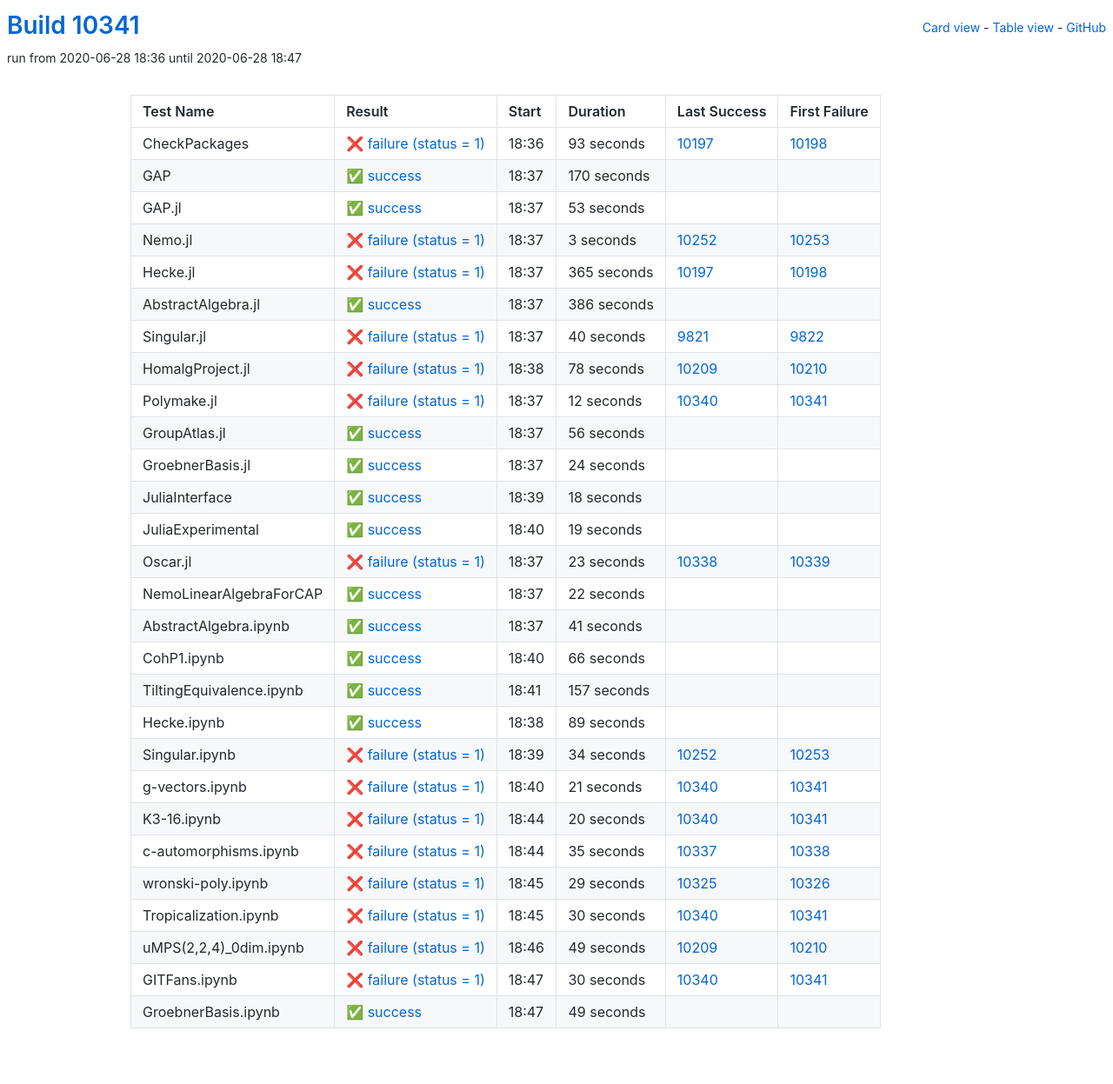
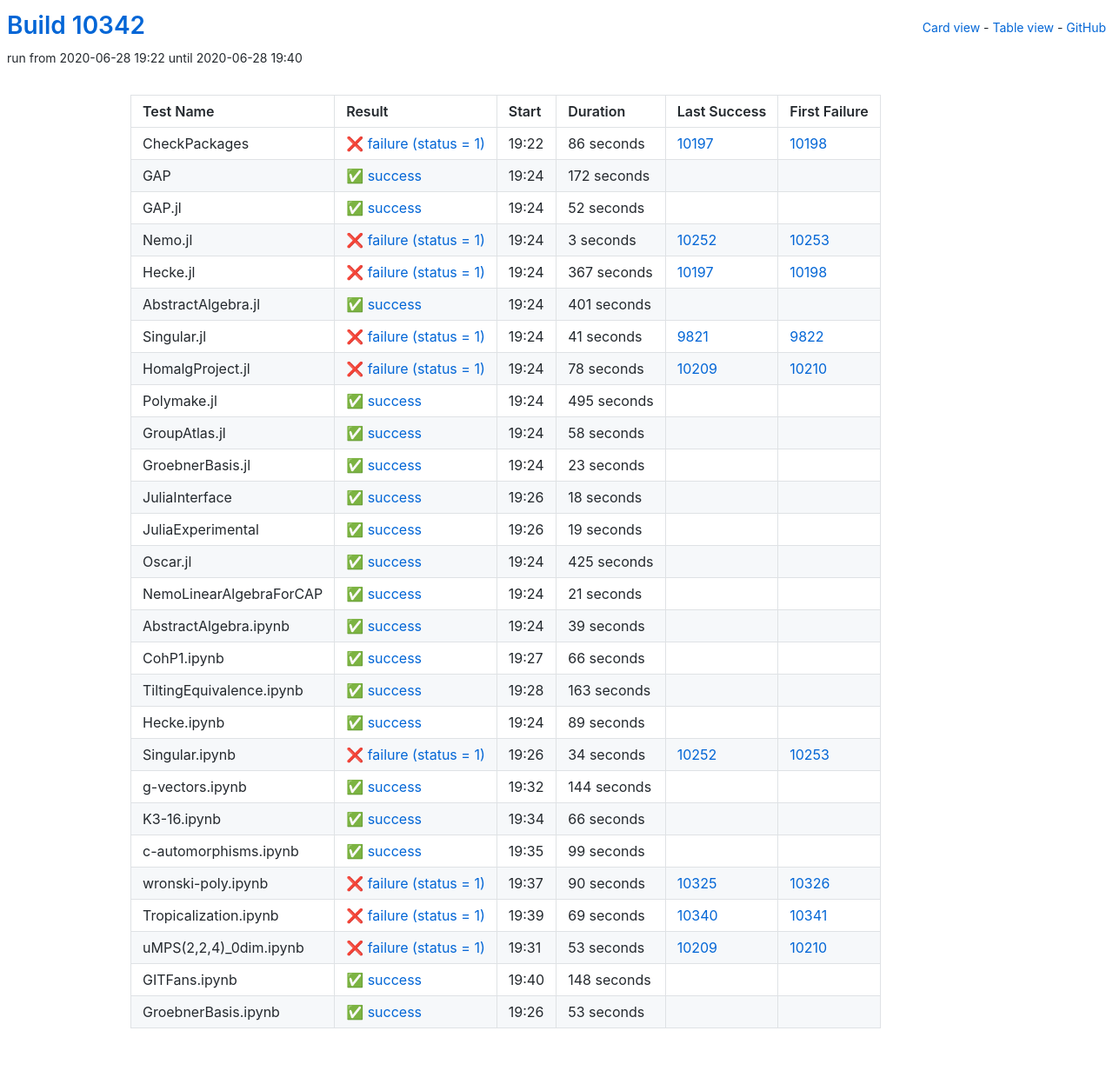
Before and after one commit to oscar-system/oscar-ci-status, a Jekyll site: the page built from table.html, in a window 1280 px wide. Shown: the whole page at 87% size. Built offline with Jekyll 4.4.1, drawn with Linux system fonts in a browser that asks for light colours.

Commit message:
Build #10342

```diff
--- a/_data/ci.yml
+++ b/_data/ci.yml
@@ -1,6 +1,6 @@
 ---
-build: 10341
-build_url: https://oscarci.mathematik.uni-kl.de/job/oscar/10341/
+build: 10342
+build_url: https://oscarci.mathematik.uni-kl.de/job/oscar/10342/
 job: oscar
 organization: oscar-system
 repo: oscar-ci-status
@@ -8,44 +8,44 @@
 tests:
 - name: CheckPackages
   id: checkpackages
-  log: https://oscarci.mathematik.uni-kl.de/job/oscar/10341/artifact/logs/build-10341/CheckPackages.log
-  start: 2020-06-28 18:36
+  log: https://oscarci.mathematik.uni-kl.de/job/oscar/10342/artifact/logs/build-10342/CheckPackages.log
+  start: 2020-06-28 19:22
   success: false
   exitcode: 1
   status: failure
-  duration: 93
+  duration: 86
   last_success: 10197
   last_success_url: https://oscarci.mathematik.uni-kl.de/job/oscar/10197/
   first_failure: 10198
   first_failure_url: https://oscarci.mathematik.uni-kl.de/job/oscar/10198/
 - name: GAP
   id: gap
-  log: https://oscarci.mathematik.uni-kl.de/job/oscar/10341/artifact/logs/build-10341/GAP.log
-  start: 2020-06-28 18:37
+  log: https://oscarci.mathematik.uni-kl.de/job/oscar/10342/artifact/logs/build-10342/GAP.log
+  start: 2020-06-28 19:24
   success: true
   exitcode: 0
   status: success
-  duration: 170
+  duration: 172
   last_success: false
   last_success_url:
   first_failure: false
   first_failure_url:
 - name: GAP.jl
   id: gap-jl
-  log: https://oscarci.mathematik.uni-kl.de/job/oscar/10341/artifact/logs/build-10341/GAP.jl.log
-  start: 2020-06-28 18:37
+  log: https://oscarci.mathematik.uni-kl.de/job/oscar/10342/artifact/logs/build-10342/GAP.jl.log
+  start: 2020-06-28 19:24
   success: true
   exitcode: 0
   status: success
-  duration: 53
+  duration: 52
   last_success: false
   last_success_url:
   first_failure: false
   first_failure_url:
 - name: Nemo.jl
   id: nemo-jl
-  log: https://oscarci.mathematik.uni-kl.de/job/oscar/10341/artifact/logs/build-10341/Nemo.jl.log
-  start: 2020-06-28 18:37
+  log: https://oscarci.mathematik.uni-kl.de/job/oscar/10342/artifact/logs/build-10342/Nemo.jl.log
+  start: 2020-06-28 19:24
   success: false
   exitcode: 1
   status: failure
@@ -56,44 +56,44 @@
   first_failure_url: https://oscarci.mathematik.uni-kl.de/job/oscar/10253/
 - name: Hecke.jl
   id: hecke-jl
-  log: https://oscarci.mathematik.uni-kl.de/job/oscar/10341/artifact/logs/build-10341/Hecke.jl.log
-  start: 2020-06-28 18:37
+  log: https://oscarci.mathematik.uni-kl.de/job/oscar/10342/artifact/logs/build-10342/Hecke.jl.log
+  start: 2020-06-28 19:24
   success: false
   exitcode: 1
   status: failure
-  duration: 365
+  duration: 367
   last_success: 10197
   last_success_url: https://oscarci.mathematik.uni-kl.de/job/oscar/10197/
   first_failure: 10198
   first_failure_url: https://oscarci.mathematik.uni-kl.de/job/oscar/10198/
 - name: AbstractAlgebra.jl
   id: abstractalgebra-jl
-  log: https://oscarci.mathematik.uni-kl.de/job/oscar/10341/artifact/logs/build-10341/AbstractAlgebra.jl.log
-  start: 2020-06-28 18:37
+  log: https://oscarci.mathematik.uni-kl.de/job/oscar/10342/artifact/logs/build-10342/AbstractAlgebra.jl.log
+  start: 2020-06-28 19:24
   success: true
   exitcode: 0
   status: success
-  duration: 386
+  duration: 401
   last_success: false
   last_success_url:
   first_failure: false
   first_failure_url:
 - name: Singular.jl
   id: singular-jl
-  log: https://oscarci.mathematik.uni-kl.de/job/oscar/10341/artifact/logs/build-10341/Singular.jl.log
-  start: 2020-06-28 18:37
+  log: https://oscarci.mathematik.uni-kl.de/job/oscar/10342/artifact/logs/build-10342/Singular.jl.log
+  start: 2020-06-28 19:24
   success: false
   exitcode: 1
   status: failure
-  duration: 40
+  duration: 41
   last_success: 9821
   last_success_url: https://oscarci.mathematik.uni-kl.de/job/oscar/9821/
   first_failure: 9822
   first_failure_url: https://oscarci.mathematik.uni-kl.de/job/oscar/9822/
 - name: HomalgProject.jl
   id: homalgproject-jl
-  log: https://oscarci.mathematik.uni-kl.de/job/oscar/10341/artifact/logs/build-10341/HomalgProject.jl.log
-  start: 2020-06-28 18:38
+  log: https://oscarci.mathematik.uni-kl.de/job/oscar/10342/artifact/logs/build-10342/HomalgProject.jl.log
+  start: 2020-06-28 19:24
   success: false
   exitcode: 1
   status: failure
@@ -104,44 +104,44 @@
   first_failure_url: https://oscarci.mathematik.uni-kl.de/job/oscar/10210/
 - name: Polymake.jl
   id: polymake-jl
-  log: https://oscarci.mathematik.uni-kl.de/job/oscar/10341/artifact/logs/build-10341/Polymake.jl.log
-  start: 2020-06-28 18:37
-  success: false
-  exitcode: 1
-  status: failure
-  duration: 12
-  last_success: 10340
-  last_success_url: https://oscarci.mathematik.uni-kl.de/job/oscar/10340/
-  first_failure: 10341
-  first_failure_url: https://oscarci.mathematik.uni-kl.de/job/oscar/10341/
-- name: GroupAtlas.jl
-  id: groupatlas-jl
-  log: https://oscarci.mathematik.uni-kl.de/job/oscar/10341/artifact/logs/build-10341/GroupAtlas.jl.log
-  start: 2020-06-28 18:37
+  log: https://oscarci.mathematik.uni-kl.de/job/oscar/10342/artifact/logs/build-10342/Polymake.jl.log
+  start: 2020-06-28 19:24
   success: true
   exitcode: 0
   status: success
-  duration: 56
+  duration: 495
+  last_success: false
+  last_success_url:
+  first_failure: false
+  first_failure_url:
+- name: GroupAtlas.jl
+  id: groupatlas-jl
+  log: https://oscarci.mathematik.uni-kl.de/job/oscar/10342/artifact/logs/build-10342/GroupAtlas.jl.log
+  start: 2020-06-28 19:24
+  success: true
+  exitcode: 0
+  status: success
+  duration: 58
   last_success: false
   last_success_url:
   first_failure: false
   first_failure_url:
 - name: GroebnerBasis.jl
   id: groebnerbasis-jl
-  log: https://oscarci.mathematik.uni-kl.de/job/oscar/10341/artifact/logs/build-10341/GroebnerBasis.jl.log
-  start: 2020-06-28 18:37
+  log: https://oscarci.mathematik.uni-kl.de/job/oscar/10342/artifact/logs/build-10342/GroebnerBasis.jl.log
+  start: 2020-06-28 19:24
   success: true
   exitcode: 0
   status: success
-  duration: 24
+  duration: 23
   last_success: false
   last_success_url:
   first_failure: false
   first_failure_url:
 - name: JuliaInterface
   id: juliainterface
-  log: https://oscarci.mathematik.uni-kl.de/job/oscar/10341/artifact/logs/build-10341/JuliaInterface.log
-  start: 2020-06-28 18:39
+  log: https://oscarci.mathematik.uni-kl.de/job/oscar/10342/artifact/logs/build-10342/JuliaInterface.log
+  start: 2020-06-28 19:26
   success: true
   exitcode: 0
   status: success
@@ -152,8 +152,8 @@
   first_failure_url:
 - name: JuliaExperimental
   id: juliaexperimental
-  log: https://oscarci.mathematik.uni-kl.de/job/oscar/10341/artifact/logs/build-10341/JuliaExperimental.log
-  start: 2020-06-28 18:40
+  log: https://oscarci.mathematik.uni-kl.de/job/oscar/10342/artifact/logs/build-10342/JuliaExperimental.log
+  start: 2020-06-28 19:26
   success: true
   exitcode: 0
   status: success
@@ -164,44 +164,44 @@
   first_failure_url:
 - name: Oscar.jl
   id: oscar-jl
-  log: https://oscarci.mathematik.uni-kl.de/job/oscar/10341/artifact/logs/build-10341/Oscar.jl.log
-  start: 2020-06-28 18:37
-  success: false
-  exitcode: 1
-  status: failure
-  duration: 23
-  last_success: 10338
-  last_success_url: https://oscarci.mathematik.uni-kl.de/job/oscar/10338/
-  first_failure: 10339
-  first_failure_url: https://oscarci.mathematik.uni-kl.de/job/oscar/10339/
-- name: NemoLinearAlgebraForCAP
-  id: nemolinearalgebraforcap
-  log: https://oscarci.mathematik.uni-kl.de/job/oscar/10341/artifact/logs/build-10341/NemoLinearAlgebraForCAP.log
-  start: 2020-06-28 18:37
+  log: https://oscarci.mathematik.uni-kl.de/job/oscar/10342/artifact/logs/build-10342/Oscar.jl.log
+  start: 2020-06-28 19:24
   success: true
   exitcode: 0
   status: success
-  duration: 22
+  duration: 425
+  last_success: false
+  last_success_url:
+  first_failure: false
+  first_failure_url:
+- name: NemoLinearAlgebraForCAP
+  id: nemolinearalgebraforcap
+  log: https://oscarci.mathematik.uni-kl.de/job/oscar/10342/artifact/logs/build-10342/NemoLinearAlgebraForCAP.log
+  start: 2020-06-28 19:24
+  success: true
+  exitcode: 0
+  status: success
+  duration: 21
   last_success: false
   last_success_url:
   first_failure: false
   first_failure_url:
 - name: AbstractAlgebra.ipynb
   id: abstractalgebra-ipynb
-  log: https://oscarci.mathematik.uni-kl.de/job/oscar/10341/artifact/logs/build-10341/AbstractAlgebra.ipynb.log
-  start: 2020-06-28 18:37
+  log: https://oscarci.mathematik.uni-kl.de/job/oscar/10342/artifact/logs/build-10342/AbstractAlgebra.ipynb.log
+  start: 2020-06-28 19:24
   success: true
   exitcode: 0
   status: success
-  duration: 41
+  duration: 39
   last_success: false
   last_success_url:
   first_failure: false
   first_failure_url:
 - name: CohP1.ipynb
   id: cohp1-ipynb
-  log: https://oscarci.mathematik.uni-kl.de/job/oscar/10341/artifact/logs/build-10341/CohP1.ipynb.log
-  start: 2020-06-28 18:40
+  log: https://oscarci.mathematik.uni-kl.de/job/oscar/10342/artifact/logs/build-10342/CohP1.ipynb.log
+  start: 2020-06-28 19:27
   success: true
   exitcode: 0
   status: success
@@ -212,20 +212,20 @@
   first_failure_url:
 - name: TiltingEquivalence.ipynb
   id: tiltingequivalence-ipynb
-  log: https://oscarci.mathematik.uni-kl.de/job/oscar/10341/artifact/logs/build-10341/TiltingEquivalence.ipynb.log
-  start: 2020-06-28 18:41
+  log: https://oscarci.mathematik.uni-kl.de/job/oscar/10342/artifact/logs/build-10342/TiltingEquivalence.ipynb.log
+  start: 2020-06-28 19:28
   success: true
   exitcode: 0
   status: success
-  duration: 157
+  duration: 163
   last_success: false
   last_success_url:
   first_failure: false
   first_failure_url:
 - name: Hecke.ipynb
   id: hecke-ipynb
-  log: https://oscarci.mathematik.uni-kl.de/job/oscar/10341/artifact/logs/build-10341/Hecke.ipynb.log
-  start: 2020-06-28 18:38
+  log: https://oscarci.mathematik.uni-kl.de/job/oscar/10342/artifact/logs/build-10342/Hecke.ipynb.log
+  start: 2020-06-28 19:24
   success: true
   exitcode: 0
   status: success
@@ -236,8 +236,8 @@
   first_failure_url:
 - name: Singular.ipynb
   id: singular-ipynb
-  log: https://oscarci.mathematik.uni-kl.de/job/oscar/10341/artifact/logs/build-10341/Singular.ipynb.log
-  start: 2020-06-28 18:39
+  log: https://oscarci.mathematik.uni-kl.de/job/oscar/10342/artifact/logs/build-10342/Singular.ipynb.log
+  start: 2020-06-28 19:26
   success: false
   exitcode: 1
   status: failure
@@ -248,97 +248,97 @@
   first_failure_url: https://oscarci.mathematik.uni-kl.de/job/oscar/10253/
 - name: g-vectors.ipynb
   id: g-vectors-ipynb
-  log: https://oscarci.mathematik.uni-kl.de/job/oscar/10341/artifact/logs/build-10341/g-vectors.ipynb.log
-  start: 2020-06-28 18:40
+  log: https://oscarci.mathematik.uni-kl.de/job/oscar/10342/artifact/logs/build-10342/g-vectors.ipynb.log
+  start: 2020-06-28 19:32
+  success: true
+  exitcode: 0
+  status: success
+  duration: 144
+  last_success: false
+  last_success_url:
+  first_failure: false
+  first_failure_url:
+- name: K3-16.ipynb
+  id: k3-16-ipynb
+  log: https://oscarci.mathematik.uni-kl.de/job/oscar/10342/artifact/logs/build-10342/K3-16.ipynb.log
+  start: 2020-06-28 19:34
+  success: true
+  exitcode: 0
+  status: success
+  duration: 66
+  last_success: false
+  last_success_url:
+  first_failure: false
+  first_failure_url:
+- name: c-automorphisms.ipynb
+  id: c-automorphisms-ipynb
+  log: https://oscarci.mathematik.uni-kl.de/job/oscar/10342/artifact/logs/build-10342/c-automorphisms.ipynb.log
+  start: 2020-06-28 19:35
+  success: true
+  exitcode: 0
+  status: success
+  duration: 99
+  last_success: false
+  last_success_url:
+  first_failure: false
+  first_failure_url:
+- name: wronski-poly.ipynb
+  id: wronski-poly-ipynb
+  log: https://oscarci.mathematik.uni-kl.de/job/oscar/10342/artifact/logs/build-10342/wronski-poly.ipynb.log
+  start: 2020-06-28 19:37
   success: false
   exitcode: 1
   status: failure
-  duration: 21
-  last_success: 10340
-  last_success_url: https://oscarci.mathematik.uni-kl.de/job/oscar/10340/
-  first_failure: 10341
-  first_failure_url: https://oscarci.mathematik.uni-kl.de/job/oscar/10341/
-- name: K3-16.ipynb
-  id: k3-16-ipynb
-  log: https://oscarci.mathematik.uni-kl.de/job/oscar/10341/artifact/logs/build-10341/K3-16.ipynb.log
-  start: 2020-06-28 18:44
-  success: false
-  exitcode: 1
-  status: failure
-  duration: 20
-  last_success: 10340
-  last_success_url: https://oscarci.mathematik.uni-kl.de/job/oscar/10340/
-  first_failure: 10341
-  first_failure_url: https://oscarci.mathematik.uni-kl.de/job/oscar/10341/
-- name: c-automorphisms.ipynb
-  id: c-automorphisms-ipynb
-  log: https://oscarci.mathematik.uni-kl.de/job/oscar/10341/artifact/logs/build-10341/c-automorphisms.ipynb.log
-  start: 2020-06-28 18:44
-  success: false
-  exitcode: 1
-  status: failure
-  duration: 35
-  last_success: 10337
-  last_success_url: https://oscarci.mathematik.uni-kl.de/job/oscar/10337/
-  first_failure: 10338
-  first_failure_url: https://oscarci.mathematik.uni-kl.de/job/oscar/10338/
-- name: wronski-poly.ipynb
-  id: wronski-poly-ipynb
-  log: https://oscarci.mathematik.uni-kl.de/job/oscar/10341/artifact/logs/build-10341/wronski-poly.ipynb.log
-  start: 2020-06-28 18:45
-  success: false
-  exitcode: 1
-  status: failure
-  duration: 29
+  duration: 90
   last_success: 10325
   last_success_url: https://oscarci.mathematik.uni-kl.de/job/oscar/10325/
   first_failure: 10326
   first_failure_url: https://oscarci.mathematik.uni-kl.de/job/oscar/10326/
 - name: Tropicalization.ipynb
   id: tropicalization-ipynb
-  log: https://oscarci.mathematik.uni-kl.de/job/oscar/10341/artifact/logs/build-10341/Tropicalization.ipynb.log
-  start: 2020-06-28 18:45
+  log: https://oscarci.mathematik.uni-kl.de/job/oscar/10342/artifact/logs/build-10342/Tropicalization.ipynb.log
+  start: 2020-06-28 19:39
   success: false
   exitcode: 1
   status: failure
-  duration: 30
+  duration: 69
   last_success: 10340
   last_success_url: https://oscarci.mathematik.uni-kl.de/job/oscar/10340/
   first_failure: 10341
   first_failure_url: https://oscarci.mathematik.uni-kl.de/job/oscar/10341/
 - name: uMPS(2,2,4)_0dim.ipynb
   id: umps-2-2-4-0dim-ipynb
-  log: https://oscarci.mathematik.uni-kl.de/job/oscar/10341/artifact/logs/build-10341/uMPS-2-2-4-_0dim.ipynb.log
-  start: 2020-06-28 18:46
+  log: https://oscarci.mathematik.uni-kl.de/job/oscar/10342/artifact/logs/build-10342/uMPS-2-2-4-_0dim.ipynb.log
+  start: 2020-06-28 19:31
   success: false
   exitcode: 1
   status: failure
-  duration: 49
+  duration: 53
   last_success: 10209
   last_success_url: https://oscarci.mathematik.uni-kl.de/job/oscar/10209/
   first_failure: 10210
   first_failure_url: https://oscarci.mathematik.uni-kl.de/job/oscar/10210/
 - name: GITFans.ipynb
   id: gitfans-ipynb
-  log: https://oscarci.mathematik.uni-kl.de/job/oscar/10341/artifact/logs/build-10341/GITFans.ipynb.log
-  start: 2020-06-28 18:47
-  success: false
-  exitcode: 1
-  status: failure
-  duration: 30
-  last_success: 10340
-  last_success_url: https://oscarci.mathematik.uni-kl.de/job/oscar/10340/
-  first_failure: 10341
-  first_failure_url: https://oscarci.mathematik.uni-kl.de/job/oscar/10341/
-- name: GroebnerBasis.ipynb
-  id: groebnerbasis-ipynb
-  log: https://oscarci.mathematik.uni-kl.de/job/oscar/10341/artifact/logs/build-10341/GroebnerBasis.ipynb.log
-  start: 2020-06-28 18:47
+  log: https://oscarci.mathematik.uni-kl.de/job/oscar/10342/artifact/logs/build-10342/GITFans.ipynb.log
+  start: 2020-06-28 19:40
   success: true
   exitcode: 0
   status: success
-  duration: 49
+  duration: 148
   last_success: false
   last_success_url:
   first_failure: false
   first_failure_url:
+- name: GroebnerBasis.ipynb
+  id: groebnerbasis-ipynb
+  log: https://oscarci.mathematik.uni-kl.de/job/oscar/10342/artifact/logs/build-10342/GroebnerBasis.ipynb.log
+  start: 2020-06-28 19:26
+  success: true
+  exitcode: 0
+  status: success
+  duration: 53
+  last_success: false
+  last_success_url:
+  first_failure: false
+  first_failure_url:
```
Also changed, not shown: README.md.
